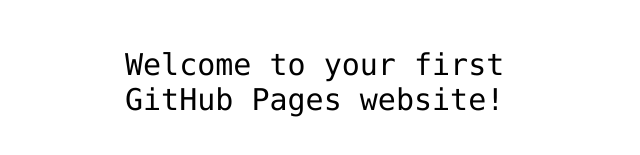
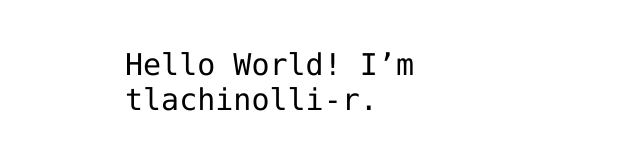
Before and after one commit to tlachinolli-r/tlachinolli-r.github.io, a plain HTML site: page index.html in a window 1280 px wide. Shown: the part 341-496 px from the top of the page, without its empty margins (315-955 px from the left). Drawn offline with Linux system fonts and the light colour scheme.

Commit message:
Add username to index.html

```diff
--- a/index.html
+++ b/index.html
@@ -12,7 +12,7 @@
 <img src="https://octodex.github.com/images/daftpunktocat-thomas.gif" id="octocat" alt="octocat-gif" />
 
 <!-- Change this code here by copy and pasting your template on line 15 -->
-<p>Welcome to your first GitHub Pages website!</p>
+<p>Hello World! I’m tlachinolli-r.</p>
 
 </body>
 </html>
```
